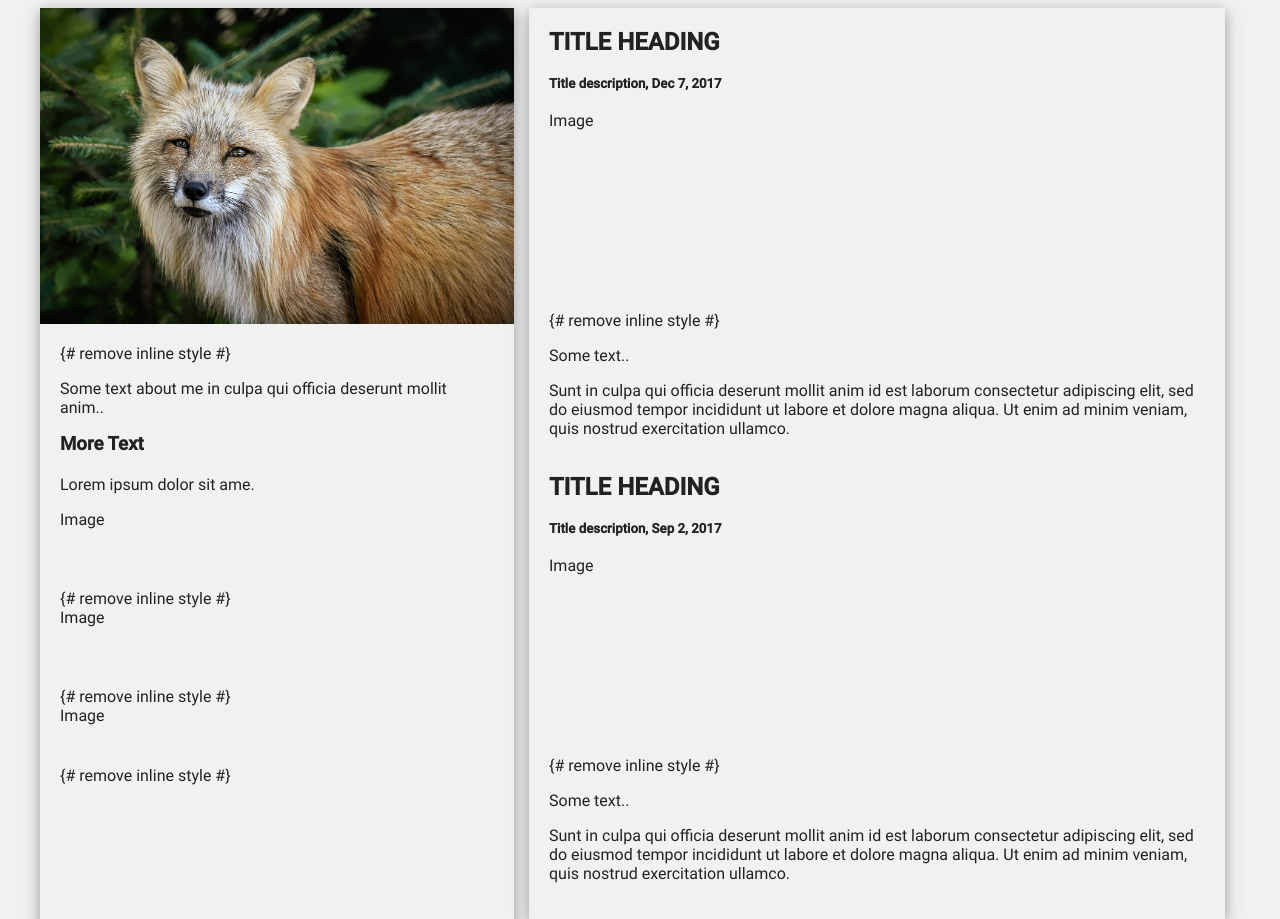
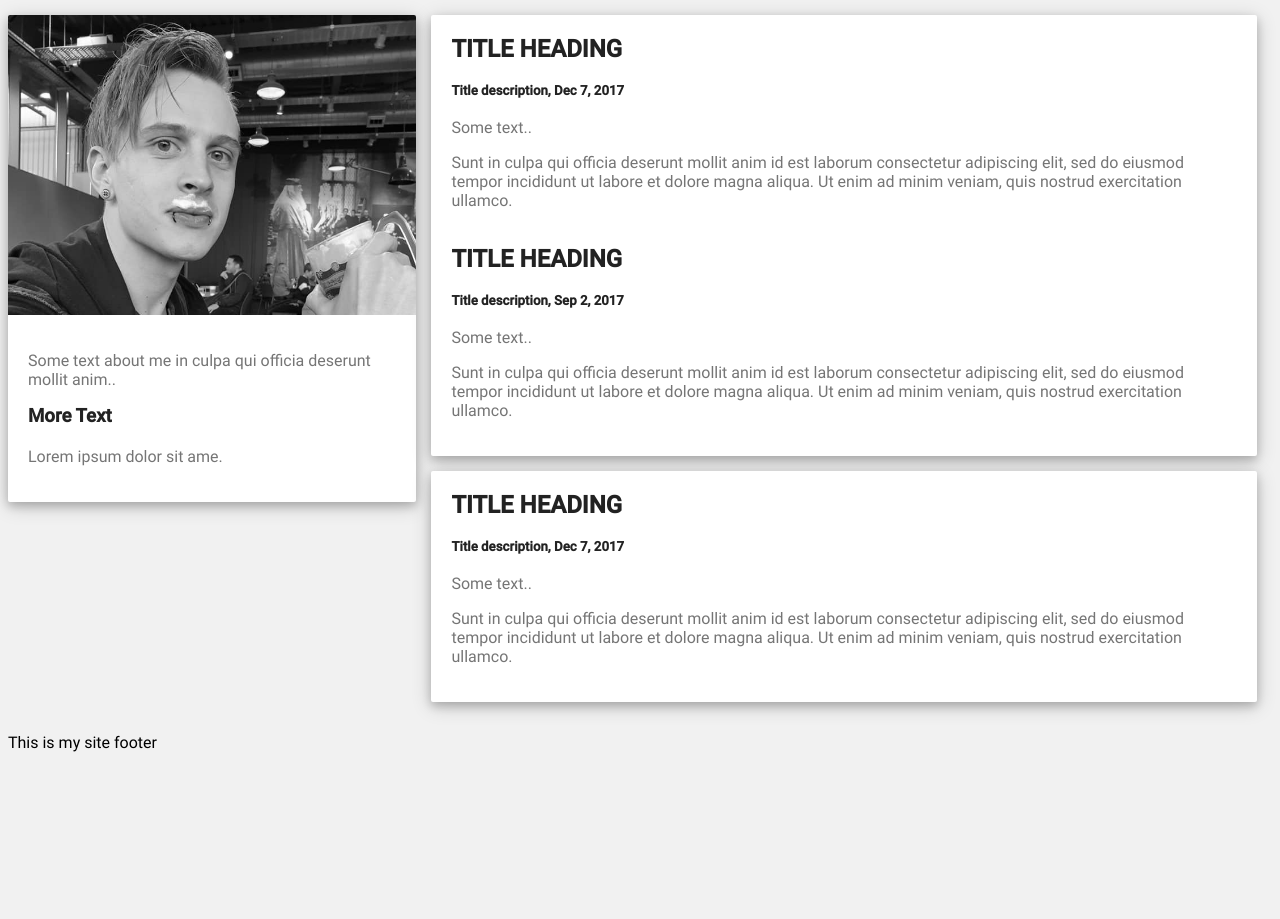
Before and after one commit to SeanVowles/SeanVowles.github.io, a website: page index.html in a window 1280 px wide. Shown: the top 919 px of the page. After the commit the page ends 800 px from the top, so only its background shows below. Drawn offline with Linux system fonts and the light colour scheme.

Commit message:
Some more tidying up and adding a profile image

```diff
--- a/assets/styles/modules/_color.scss
+++ b/assets/styles/modules/_color.scss
@@ -1,4 +1,5 @@
 $black: #222222;
+$grey: #757575;
 $white: #ffffff;
 $blue: #7c90db; //cornflower blue
 $light-grey: #f1f1f1;
--- a/assets/styles/modules/_mixins.scss
+++ b/assets/styles/modules/_mixins.scss
@@ -5,3 +5,7 @@
 @mixin box-shadow {
     box-shadow: 0 4px 10px 0 rgba(0,0,0,0.2),0 4px 20px 0 rgba(0,0,0,0.19);
 }
+
+@mixin border-radius {
+    border-radius: 2px;
+}
--- a/assets/styles/modules/_typography.scss
+++ b/assets/styles/modules/_typography.scss
@@ -61,6 +61,7 @@ h4,
 h5,
 h6 {
      margin: 0 0 20px 0;
+     color: $black;
 }
 
 // Variables
--- a/assets/styles/partials/_base.scss
+++ b/assets/styles/partials/_base.scss
@@ -1,6 +1,5 @@
 * {
   box-sizing: border-box;
-  color: $black;
   font-family: $site-font;
 }
 
@@ -9,8 +8,8 @@
 }
 
 .content {
-  max-width: 1200px;
-  margin: 0 auto;
+  max-width: 1400px;
+  margin: 15px auto 0 auto;
 }
 
 /* Column container */
@@ -20,11 +19,11 @@
 
 .panel {
   @include box-shadow;
+  @include border-radius;
+  overflow: hidden;
   margin: 0 15px 15px 0;
-}
-
-.display-container {
-  // nothing
+  background-color: $white;
+  color: $grey;
 }
 
 .container {
--- a/assets/styles/partials/_main.scss
+++ b/assets/styles/partials/_main.scss
@@ -1,6 +1,6 @@
 /* Main column */
 .main {
-    flex: 60%;
+    flex: 66%;
 }
 
 @media (max-width: 600px) {
--- a/assets/styles/partials/_side.scss
+++ b/assets/styles/partials/_side.scss
@@ -1,16 +1,21 @@
 /* Create two unequal columns that sits next to each other */
 /* Sidebar/left column */
 .side {
-    flex: 40%;
+    flex: 33%;
 }
 
-.side .profile-image {
+.side .display-container {
+    position: relative;
+    height: 300px;
+    overflow: hidden;
+}
+
+.side .display-container img {
+    margin-top: -15px;
 }
 
 .side .img-responsive {
-    max-width: 100%;
-    height: auto;
-    display: block;
+    width: 100%;
 }
 
 @media (max-width: 600px) {
--- a/index.html
+++ b/index.html
@@ -8,36 +8,27 @@
     <body class="light-grey">
         <div class="content">
             <div class="row">
-                <div class="side panel">
+                <div class="side">
+                    <div class="panel">
                         <div class="display-container">
-                        <img src="images/fox.jpg" alt="profile-photo" class="img-responsive">
+                            <img src="images/profile-grey.jpg" alt="profile-photo" class="img-responsive">
                         </div>
                         <div class="container">
-                        {# remove inline style #}
                             <p>Some text about me in culpa qui officia deserunt mollit anim..</p>
                             <h3>More Text</h3>
                             <p>Lorem ipsum dolor sit ame.</p>
-                        <div class="fakeimg" style="height:60px;">Image</div><br>
-                        {# remove inline style #}
-                        <div class="fakeimg" style="height:60px;">Image</div><br>
-                        {# remove inline style #}
-                        <div class="fakeimg" style="height:60px;">Image</div>
-                        {# remove inline style #}
+                        </div>
                     </div>
                 </div>
                 <div class="main">
                     <div class="container panel">
                         <h2>TITLE HEADING</h2>
                         <h5>Title description, Dec 7, 2017</h5>
-                        <div class="fakeimg" style="height:200px;">Image</div>
-                        {# remove inline style #}
                         <p>Some text..</p>
                         <p>Sunt in culpa qui officia deserunt mollit anim id est laborum consectetur adipiscing elit, sed do eiusmod tempor incididunt ut labore et dolore magna aliqua. Ut enim ad minim veniam, quis nostrud exercitation ullamco.</p>
                         <br>
                         <h2>TITLE HEADING</h2>
                         <h5>Title description, Sep 2, 2017</h5>
-                        <div class="fakeimg" style="height:200px;">Image</div>
-                        {# remove inline style #}
                         <p>Some text..</p>
                         <p>Sunt in culpa qui officia deserunt mollit anim id est laborum consectetur adipiscing elit, sed do eiusmod tempor incididunt ut labore et dolore magna aliqua. Ut enim ad minim veniam, quis nostrud exercitation ullamco.</p>
                     </div>
@@ -45,15 +36,6 @@
                     <div class="container panel">
                         <h2>TITLE HEADING</h2>
                         <h5>Title description, Dec 7, 2017</h5>
-                        <div class="fakeimg" style="height:200px;">Image</div>
-                        {# remove inline style #}
-                        <p>Some text..</p>
-                        <p>Sunt in culpa qui officia deserunt mollit anim id est laborum consectetur adipiscing elit, sed do eiusmod tempor incididunt ut labore et dolore magna aliqua. Ut enim ad minim veniam, quis nostrud exercitation ullamco.</p>
-                        <br>
-                        <h2>TITLE HEADING</h2>
-                        <h5>Title description, Sep 2, 2017</h5>
-                        <div class="fakeimg" style="height:200px;">Image</div>
-                        {# remove inline style #}
                         <p>Some text..</p>
                         <p>Sunt in culpa qui officia deserunt mollit anim id est laborum consectetur adipiscing elit, sed do eiusmod tempor incididunt ut labore et dolore magna aliqua. Ut enim ad minim veniam, quis nostrud exercitation ullamco.</p>
                     </div>
```
Also changed, not shown: images/profile-grey.jpg (added), images/profile.jpg (added), styles/main.css. Lines whose indentation alone changed are shown as unchanged.
